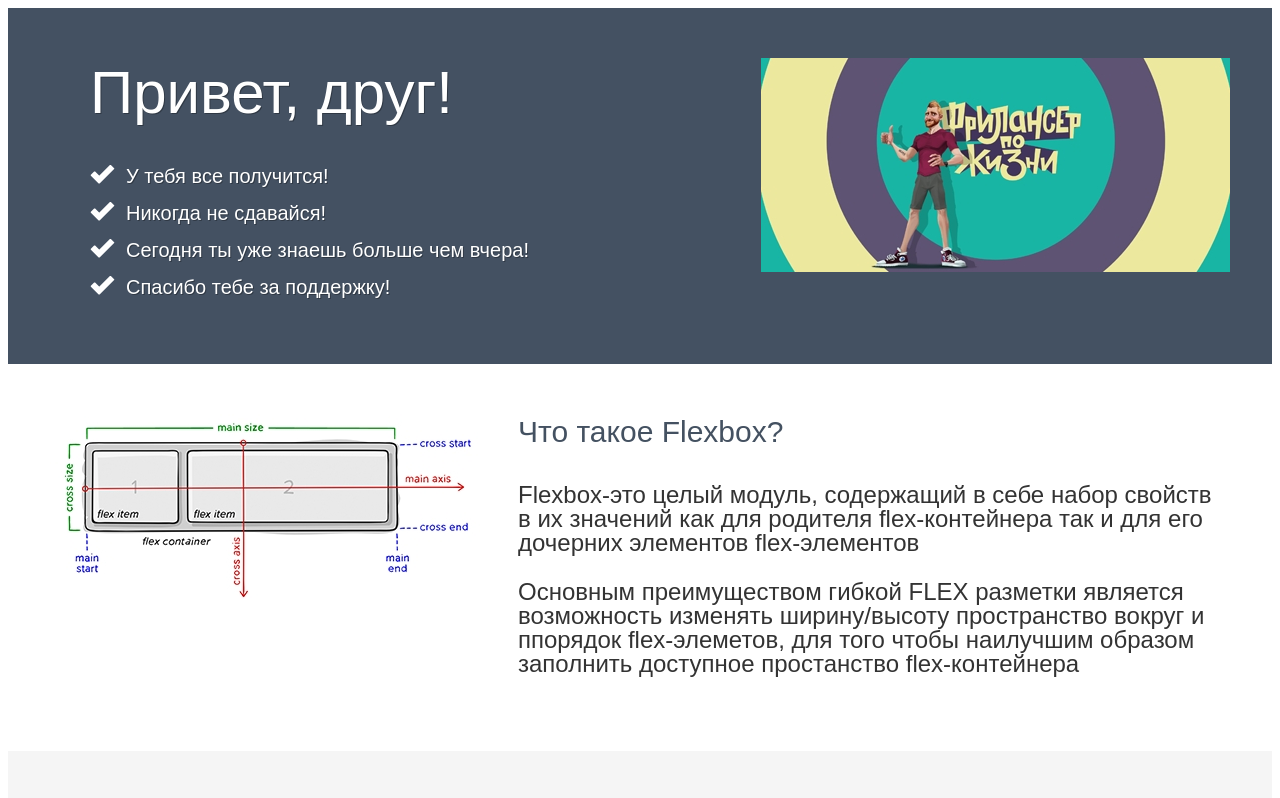
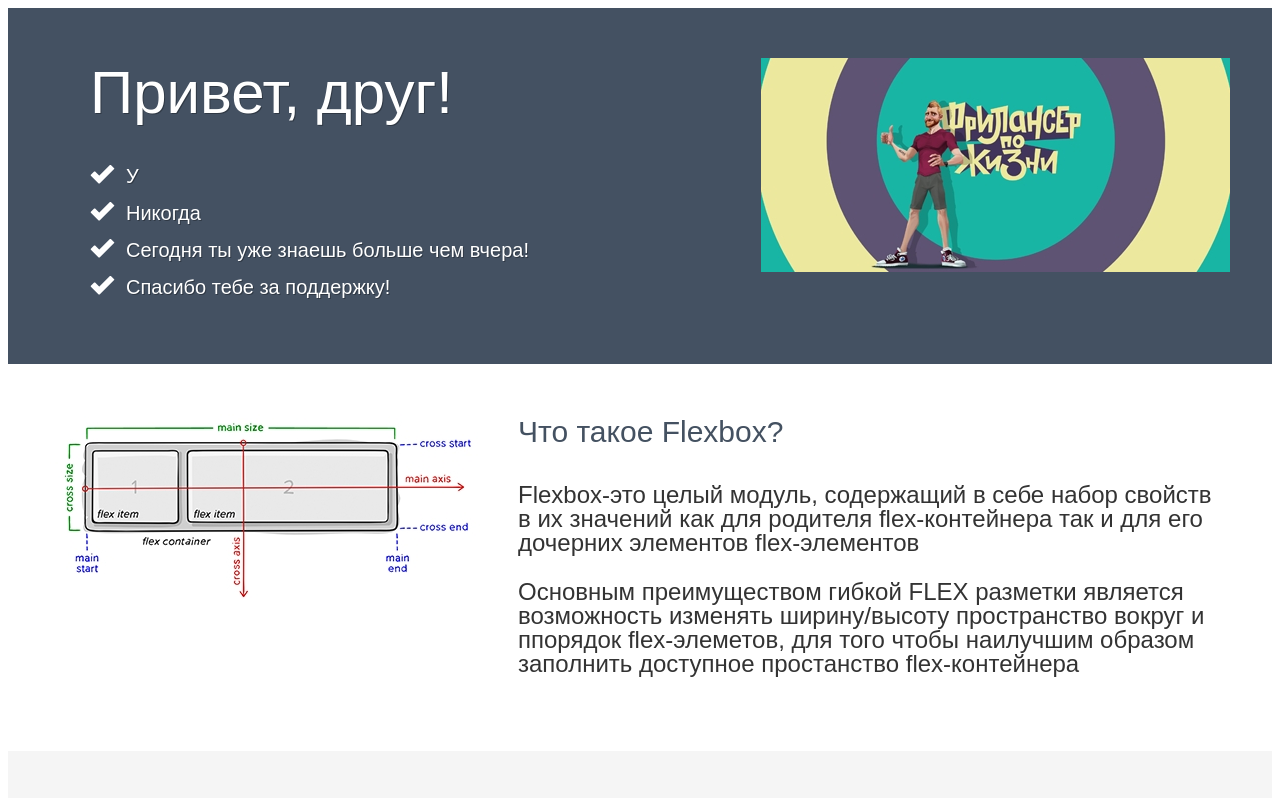
Before and after one commit to SalahBapaev/layout-flex, a plain HTML site: page index.html in a window 1280 px wide. Shown: the top 798 px of the page. Drawn offline with Linux system fonts and the light colour scheme.

Commit message:
Изменил текст на странице

```diff
--- a/index.html
+++ b/index.html
@@ -19,8 +19,8 @@
                         <div class="hi__body">
                             <div class="hi__title">Привет, друг!</div>
                             <ul class="list">
-                                <li>У тебя все получится!</li>
-                                <li>Никогда не сдавайся!</li>
+                                <li>У </li>
+                                <li>Никогда</li>
                                 <li>Сегодня ты уже знаешь больше чем вчера!</li>
                                 <li>Спасибо тебе за поддержку!</li>
                             </ul>
```
